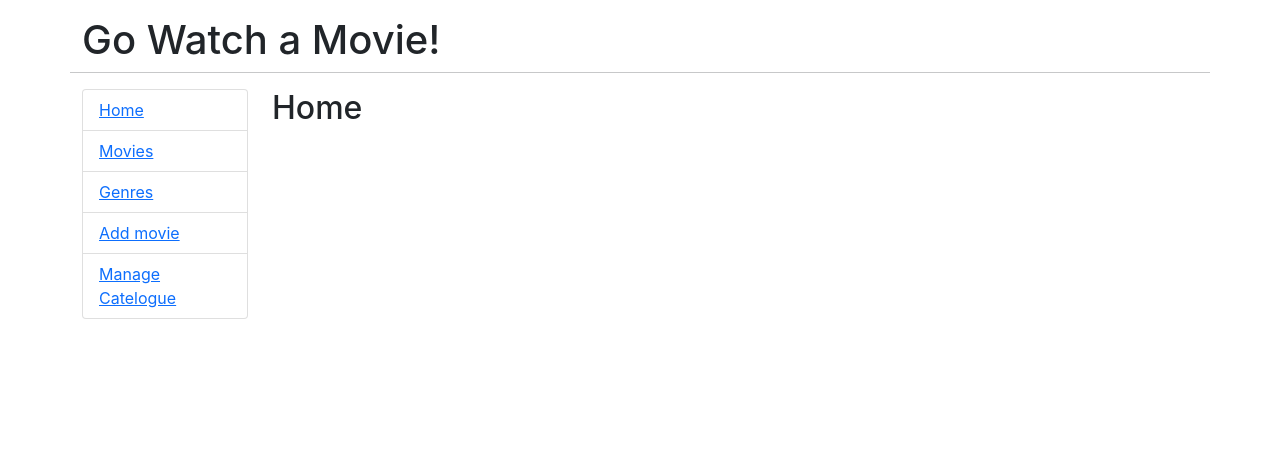
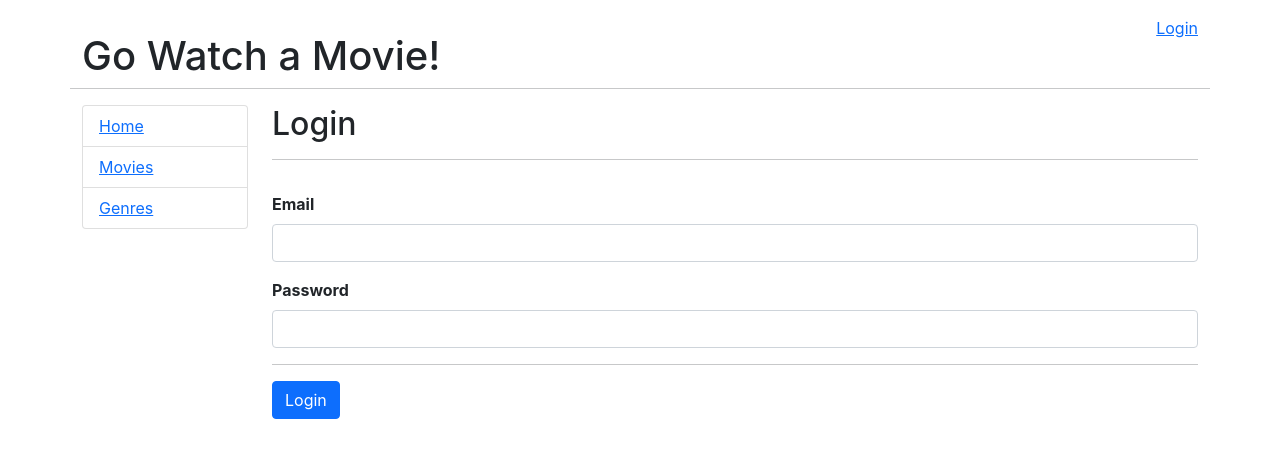
Before and after one commit to nao-18/react-app-with-golang-rest-api, a React (Create React App) app in the folder go-movies/: page /login in a window 1280 px wide. Shown: the top 458 px of the page. Built offline with nearby package versions, Linux system fonts and the light colour scheme.

Commit message:
add login page

```diff
--- a/go-movies/src/App.js
+++ b/go-movies/src/App.js
@@ -1,4 +1,4 @@
-import React from 'react';
+import React, { Component, Fragment } from 'react';
 import { BrowserRouter as Router, Switch, Route, Link } from 'react-router-dom';
 import Movies from './components/Movies';
 import Admin from './components/Admin';
@@ -7,13 +7,47 @@
 import Genres from './components/Genres';
 import OneGenre from './components/OneGenre';
 import EditMovie from './components/EditMovie';
+import Login from './components/Login';
 
-export default function App() {
+export default class App extends Component {
+  constructor(props) {
+    super(props);
+    this.state = {
+      jwt: '',
+    };
+    this.handleJWTChange(this.handleJWTChange.bind(this));
+  }
+
+  handleJWTChange = (jwt) => {
+    this.setState({ jwt: jwt });
+  };
+
+  logout = () => {
+    this.setState({
+      jwt: '',
+    });
+  };
+
+  render() {
+    let loginLink;
+    if (this.state.jwt === '') {
+      loginLink = <Link to="/login">Login</Link>;
+    } else {
+      loginLink = (
+        <Link to="/logout" onClick={this.logout}>
+          Logout
+        </Link>
+      );
+    }
+
     return (
       <Router>
         <div className="container">
           <div className="row">
+            <div className="col mt-3">
               <h1 className="mt-3">Go Watch a Movie!</h1>
+            </div>
+            <div className="col mt-3 text-end">{loginLink}</div>
             <hr className="mb-3"></hr>
           </div>
 
@@ -30,12 +64,16 @@
                   <li className="list-group-item">
                     <Link to="/genres">Genres</Link>
                   </li>
+                  {this.state.jwt !== '' && (
+                    <Fragment>
                       <li className="list-group-item">
                         <Link to="/admin/movie/0">Add movie</Link>
                       </li>
                       <li className="list-group-item">
                         <Link to="/admin">Manage Catelogue</Link>
                       </li>
+                    </Fragment>
+                  )}
                 </ul>
               </nav>
             </div>
@@ -47,6 +85,13 @@
                   <Movies />
                 </Route>
                 <Route path="/genre/:id" component={OneGenre} />
+                <Route
+                  exact
+                  path="/login"
+                  component={(props) => (
+                    <Login {...props} handleJWTChange={this.handleJWTChange} />
+                  )}
+                />
                 <Route exact path="/genres">
                   <Genres />
                 </Route>
@@ -64,3 +109,4 @@
       </Router>
     );
   }
+}
--- /dev/null
+++ b/go-movies/src/components/Login.js
@@ -0,0 +1,78 @@
+import React, { Component, Fragment } from 'react';
+import Input from './form-components/Input';
+import Alert from './ui-components/Alert';
+
+export default class Login extends Component {
+  constructor(props) {
+    super(props);
+
+    this.state = {
+      email: '',
+      password: '',
+      error: null,
+      errors: [],
+      alert: {
+        type: 'd-none',
+        message: '',
+      },
+    };
+
+    this.handleChange = this.handleChange.bind(this);
+    this.handleSubmit = this.handleSubmit.bind(this);
+  }
+
+  handleChange = (evt) => {
+    let value = this.target.value;
+    let name = this.target.name;
+    this.setState((prevState) => ({
+      ...prevState,
+      [name]: value,
+    }));
+  };
+
+  handleSubmit = (evt) => {
+    evt.preventDefault();
+  };
+
+  hasError(key) {
+    return this.state.errors.indexOf(key) !== -1;
+  }
+
+  render() {
+    return (
+      <Fragment>
+        <h2>Login</h2>
+        <hr />
+        <Alert
+          alertType={this.state.alert.type}
+          alertMessage={this.state.alert.message}
+        />
+
+        <form className="pt-3" onSubmit={this.handleSubmit}>
+          <Input
+            title={'Email'}
+            type={'email'}
+            name={'email'}
+            handlerChange={this.handleChange}
+            className={this.hasError('email') ? 'is-invalid' : ''}
+            errorDiv={this.hasError('email') ? 'text-danger' : 'd-none'}
+            errorMsg={'Please enter a valid email address'}
+          />
+
+          <Input
+            title={'Password'}
+            type={'password'}
+            name={'password'}
+            handlerChange={this.handleChange}
+            className={this.hasError('password') ? 'is-invalid' : ''}
+            errorDiv={this.hasError('password') ? 'text-danger' : 'd-none'}
+            errorMsg={'Please enter a password'}
+          />
+
+          <hr />
+          <button className="btn btn-primary">Login</button>
+        </form>
+      </Fragment>
+    );
+  }
+}
```
Lines whose indentation alone changed are shown as unchanged.
